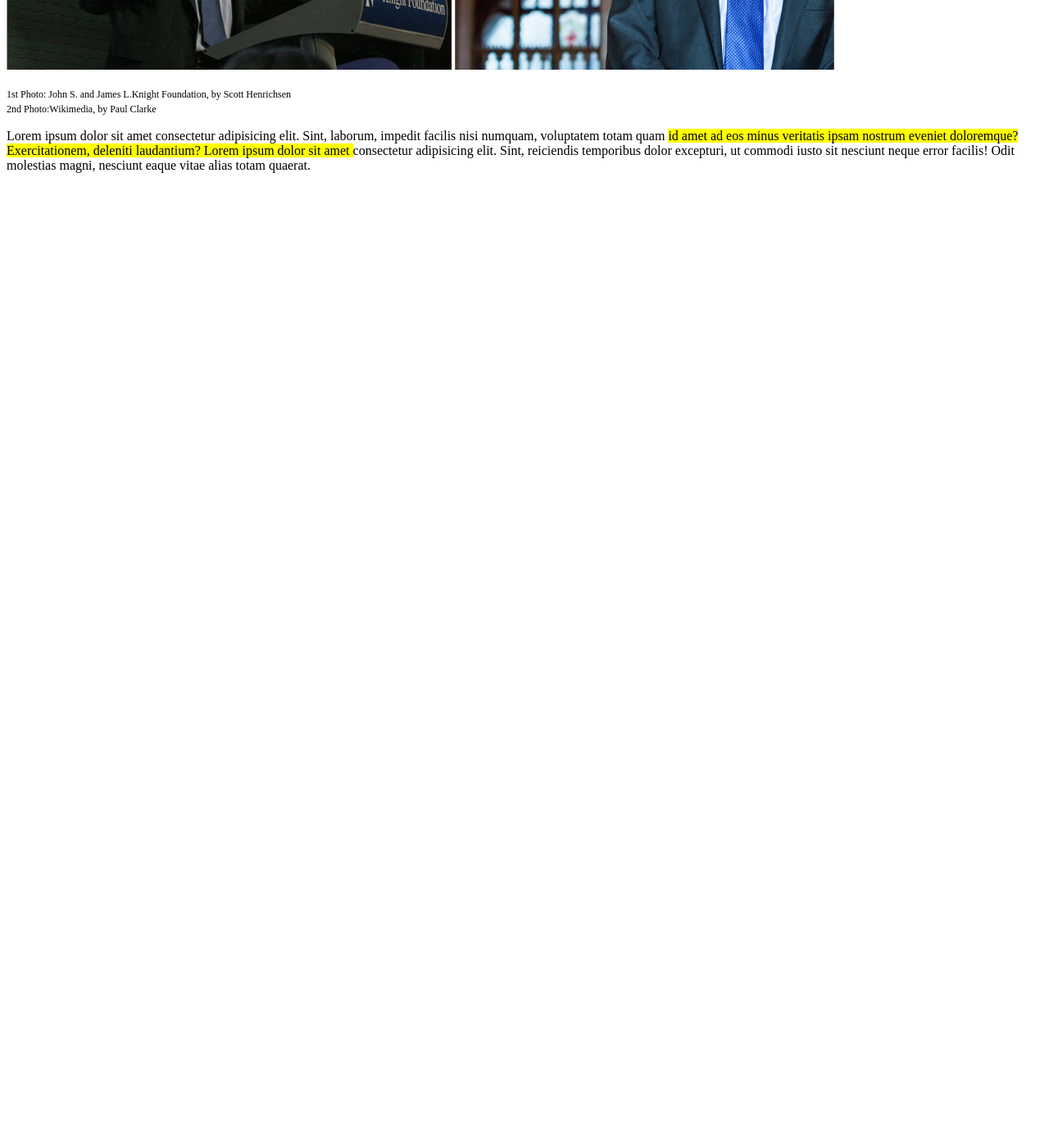
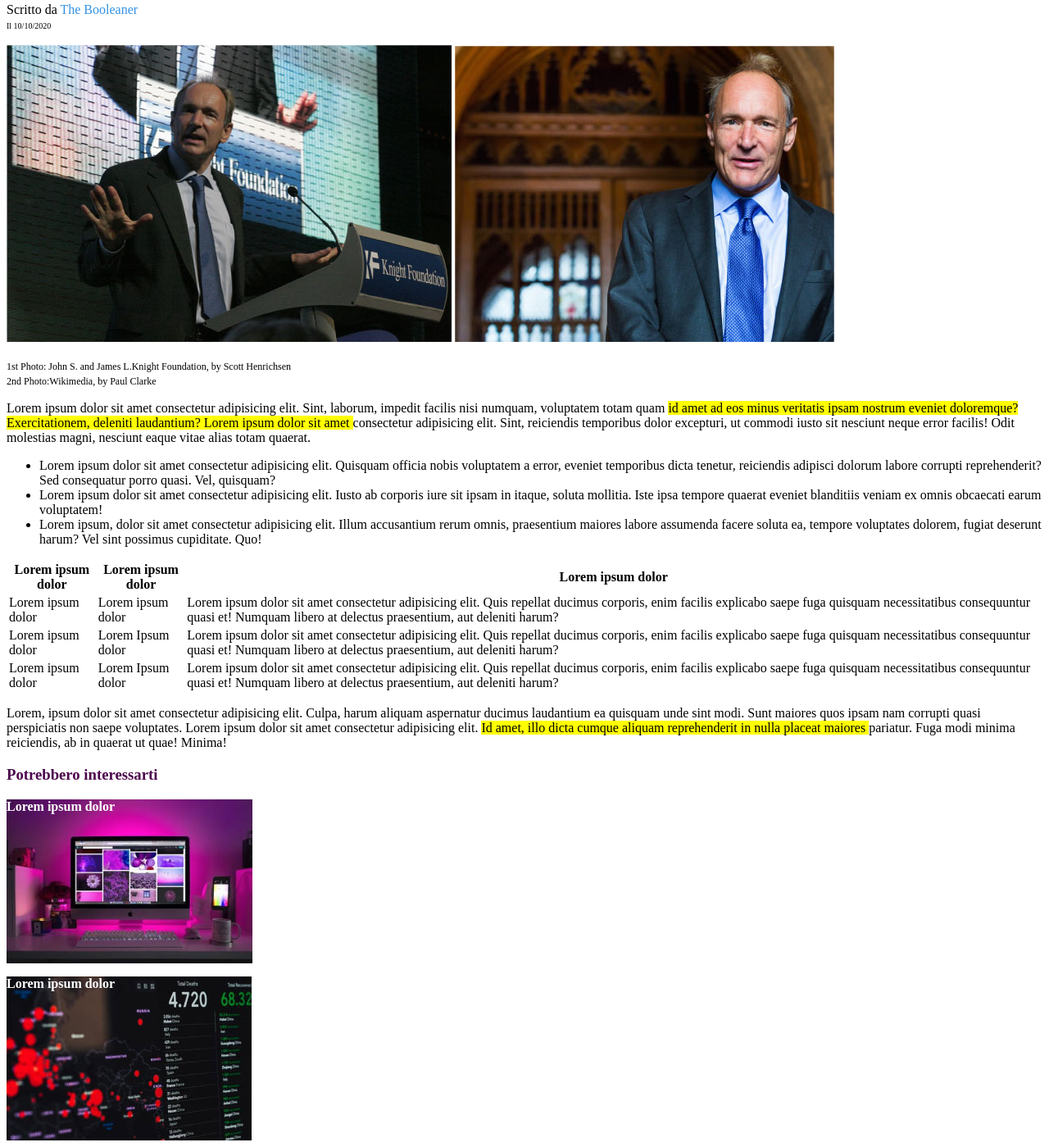
Before and after one commit to enricoricciardella/html-css-booleaner, a plain HTML site: page index.html in a window 1280 px wide. Shown: the part 477-1876 px from the top of the page at 82% size. Before the commit the page ends 800 px from the top, so only its background shows below. Drawn offline with Linux system fonts and the light colour scheme.

Commit message:
feat:Da sistemare immagini banner e tab

```diff
--- a/css/style.css
+++ b/css/style.css
@@ -1,8 +1,23 @@
+/* Sistemo il logo "THE BOOLEANER" */
+.Logo{
+    background-image: url(../img/pattern.png);
+    background-color: aqua;
+
+}
+
+
 /* Ingrandisco il titolo principale */
 
 .Main-title{
     font-size: 40px;
 }
+
+/* Coloro la scritta "THE BOOLEANER" */
+.Colorchange{
+    color: #3392e5;
+}
+
+
 /* Rimpicciolisco il sottotitolo 10/10/2020 */
 .datatitole{
     font-size: 10px;
@@ -13,5 +28,31 @@
 }
 /* Aggiungo una marcatura sottotitolo al testo  */
 .Sottolineo{
-    background-color: yellow;
+    background-color: #ffff00;
 }
+/* Modifico i colori della tabella */
+.table-data{
+    background-color: #00ffff;
+}
+.Sottolineo2{
+    background-color: #ffff00;
+}
+
+.Colorchange2{
+    color: #4c064c;
+}
+.photo-monitor{
+    color: white;
+    background-image: url(../img/monitor.jpg);
+    height: 200px;
+    width: 300px;
+    font-weight: 800;
+}
+.photo-graph{
+    color: white;
+    background-image: url(../img/graph.jpg);
+    height: 200px;
+    width: 299px;
+    background-repeat: no-repeat;
+    font-weight: 800;
+}
--- a/index.html
+++ b/index.html
@@ -14,36 +14,130 @@
     <!-- Inizio Header -->
     <header>
         <!-- Immagine banner in alto -->
+        <section>
+            <div class="Logo">
+                <img src="./img/logo.svg" alt="Logo The Booleaner">
+            </div>
+        </section>
         <!-- /Immagine banner in alto -->
+
+        <!-- Aggiungo il titolo principale -->
         <h1 class="Main-title">Internet deve essere al servizio del "bene pubblico": Il manifesto di Tim Berners-Lee
         </h1>
-        <p>Scritto da <span>The Booleaner</span> <br>
+        <!-- Aggiungo sottotitolo -->
+        <p>Scritto da <span class="Colorchange">The Booleaner</span> <br>
             <span class="datatitole">Il 10/10/2020</span>
         </p>
 
         <!-- Inserisco le Immagini principali -->
+        <section>
             <img src="./img/tim-1.jpg" alt="Tim alza le mani">
             <img src="./img/tim-2.jpg" alt="tim primo piano">
             <!-- Aggiungo sottotitoli foto -->
             <p><span class="Subtitle">1st Photo: John S. and James L.Knight Foundation, by Scott Henrichsen <br> 2nd
                     Photo:Wikimedia, by Paul Clarke </p>
             </span> </p>
+        </section>
         <!-- /Aggiungo sottotitoli foto -->
 
     </header>
     <!-- Inizio main -->
     <main>
         <!-- Aggiungo Lorem -->
+        <section>
             <p>Lorem ipsum dolor sit amet consectetur adipisicing elit. Sint, laborum, impedit facilis nisi numquam,
-            voluptatem totam quam <span class="Sottolineo">id amet ad eos minus veritatis ipsam nostrum eveniet doloremque? Exercitationem,
-            deleniti laudantium? Lorem ipsum dolor sit amet </span> consectetur adipisicing elit. Sint, reiciendis temporibus
+                voluptatem totam quam <span class="Sottolineo">id amet ad eos minus veritatis ipsam nostrum eveniet
+                    doloremque? Exercitationem,
+                    deleniti laudantium? Lorem ipsum dolor sit amet </span> consectetur adipisicing elit. Sint,
+                reiciendis
+                temporibus
                 dolor excepturi, ut commodi iusto sit nesciunt neque error facilis! Odit molestias magni, nesciunt eaque
                 vitae alias totam quaerat.</p>
+        </section>
         <!-- /Aggiungo Lorem -->
+
+        <!-- Aggiungo Elenco Non ordinato -->
+        <section>
+            <ul>
+                <li>Lorem ipsum dolor sit amet consectetur adipisicing elit. Quisquam officia nobis voluptatem a error,
+                    eveniet temporibus dicta tenetur, reiciendis adipisci dolorum labore corrupti reprehenderit? Sed
+                    consequatur porro quasi. Vel, quisquam?</li>
+                <li>Lorem ipsum dolor sit amet consectetur adipisicing elit. Iusto ab corporis iure sit ipsam in itaque,
+                    soluta mollitia. Iste ipsa tempore quaerat eveniet blanditiis veniam ex omnis obcaecati earum
+                    voluptatem!</li>
+                <li>Lorem ipsum, dolor sit amet consectetur adipisicing elit. Illum accusantium rerum omnis, praesentium
+                    maiores labore assumenda facere soluta ea, tempore voluptates dolorem, fugiat deserunt harum? Vel
+                    sint
+                    possimus cupiditate. Quo!</li>
+            </ul>
+        </section>
+        <!-- Inizio Tabella -->
+        <section>
+            <table>
+                <thead>
+                    <tr>
+                        <th>Lorem ipsum dolor</th>
+                        <th>Lorem ipsum dolor</th>
+                        <th>Lorem ipsum dolor</th>
+                    </tr>
+                </thead>
+                <tbody>
+                    <tr>
+                        <td>Lorem ipsum dolor</td>
+                        <td>Lorem ipsum dolor</td>
+                        <td>Lorem ipsum dolor sit amet consectetur adipisicing elit. Quis repellat ducimus corporis,
+                            enim
+                            facilis explicabo saepe fuga quisquam necessitatibus consequuntur quasi et! Numquam libero
+                            at
+                            delectus praesentium, aut deleniti harum?</td>
+                    </tr>
+                    <tr>
+                        <td>Lorem ipsum dolor</td>
+                        <td>Lorem Ipsum dolor</td>
+                        <td>Lorem ipsum dolor sit amet consectetur adipisicing elit. Quis repellat ducimus corporis,
+                            enim
+                            facilis explicabo saepe fuga quisquam necessitatibus consequuntur quasi et! Numquam libero
+                            at
+                            delectus praesentium, aut deleniti harum?</td>
+                    </tr>
+                </tbody>
+                <tfoot>
+                    <tr>
+                        <td>Lorem ipsum dolor</td>
+                        <td>Lorem Ipsum dolor</td>
+                        <td>Lorem ipsum dolor sit amet consectetur adipisicing elit. Quis repellat ducimus corporis,
+                            enim
+                            facilis explicabo saepe fuga quisquam necessitatibus consequuntur quasi et! Numquam libero
+                            at
+                            delectus praesentium, aut deleniti harum?</td>
+                    </tr>
+                </tfoot>
+            </table>
+        </section>
+
+        <!-- Aggiungo Lorem -->
+        <p>Lorem, ipsum dolor sit amet consectetur adipisicing elit. Culpa, harum aliquam aspernatur ducimus laudantium
+            ea quisquam unde sint modi. Sunt maiores quos ipsam nam corrupti quasi perspiciatis non saepe voluptates.
+            Lorem ipsum dolor sit amet consectetur adipisicing elit. <span class="Sottolineo2"> Id amet, illo dicta
+                cumque aliquam reprehenderit in nulla placeat maiores </span> pariatur. Fuga modi minima reiciendis, ab
+            in quaerat ut quae! Minima!</p>
+        <!-- /Aggiungo Lorem -->
+    </main>
+    <footer>
+        <h3 class="Colorchange2">Potrebbero interessarti</h3>
+        <div class="photo-monitor">
+            <p>Lorem ipsum dolor</p>
+        </div>
+        <div class="photo-graph">
+            <p>Lorem ipsum dolor</p>
+        </div>
 
 
 
-    </main>
+
+
+
+    </footer>
 
 
 
```
Also changed, not shown: 1 other file. Lines whose indentation alone changed are shown as unchanged.
